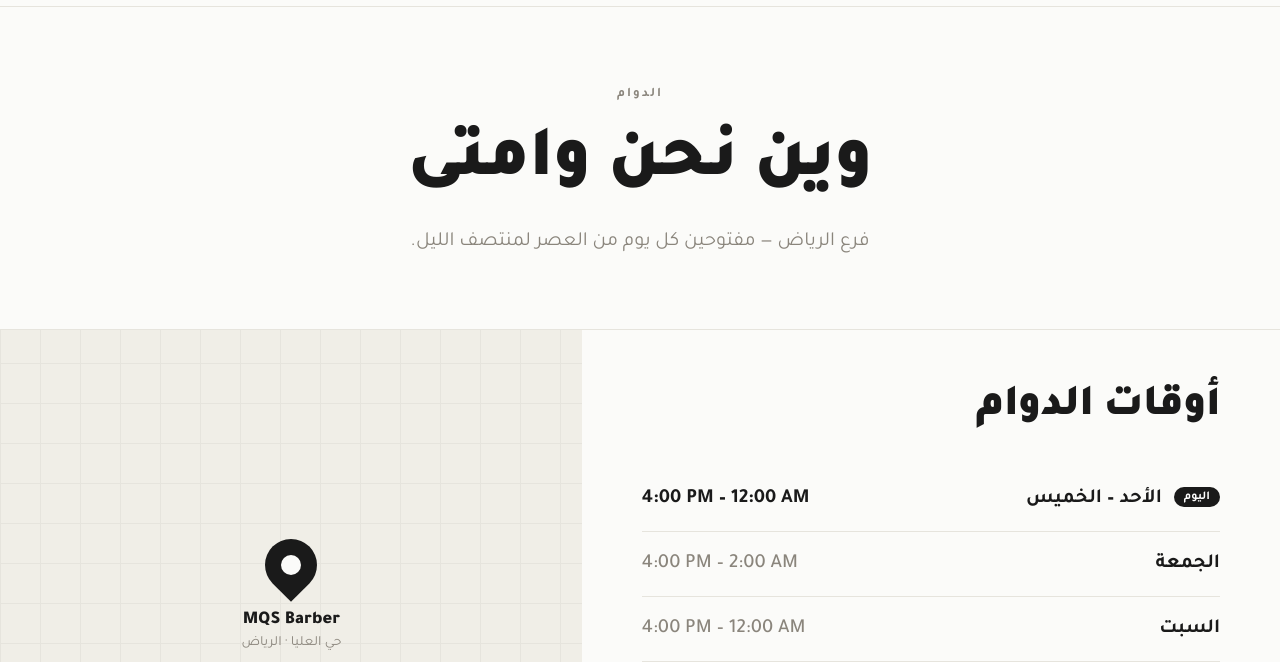
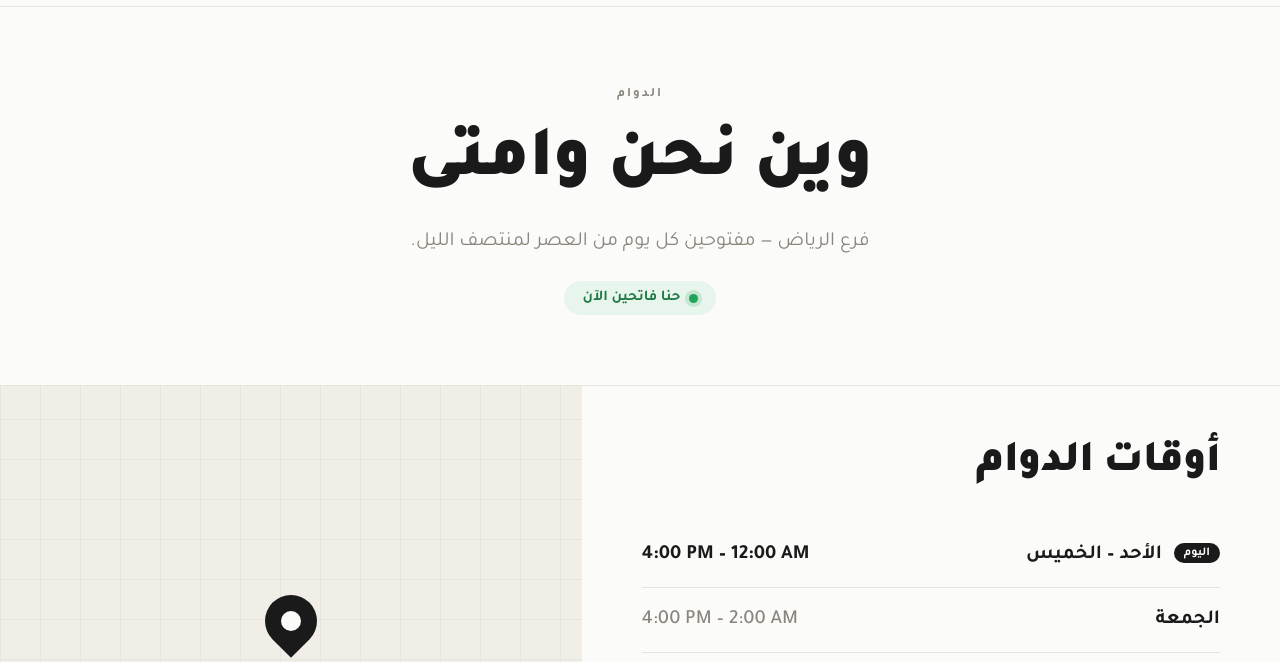
Before and after one commit to Ethar-Studio/barber-prototype-5, a plain HTML site: page hours.html in a window 1280 px wide. Shown: the part 96-758 px from the top of the page. Drawn offline with Linux system fonts and the light colour scheme.

Commit message:
Add live "حنا فاتحين" open/closed status badge on hours page
Computes current open state from the schedule (daily 4PM open;
midnight close, Fri until 2AM) and refreshes every minute.

Co-Authored-By: Claude Opus 4.8 (1M context) <noreply@anthropic.com>

```diff
--- a/hours.html
+++ b/hours.html
@@ -41,6 +41,12 @@
   .hrow .t{color:var(--mut);direction:ltr;font-weight:500}
   .hrow.today .t{color:var(--ink);font-weight:700}
   .today-badge{display:inline-block;background:var(--ink);color:#fff;font-size:12px;font-weight:700;padding:3px 10px;border-radius:30px;margin-left:12px;vertical-align:middle}
+  .open-status{display:inline-flex;align-items:center;gap:8px;font-weight:700;font-size:15px;padding:8px 18px;border-radius:40px;margin-top:22px}
+  .open-status .dot{width:9px;height:9px;border-radius:50%}
+  .open-status.is-open{background:#e8f5ec;color:#1f7a45}
+  .open-status.is-open .dot{background:#22a35a;box-shadow:0 0 0 4px rgba(34,163,90,.18)}
+  .open-status.is-closed{background:#f4eceb;color:#a23b2f}
+  .open-status.is-closed .dot{background:#c0392b}
   /* location details */
   .details{padding:52px 60px;border-bottom:1px solid var(--line);display:grid;grid-template-columns:repeat(3,1fr);gap:30px}
   .detail{padding:26px 0}
@@ -123,6 +129,7 @@
     <div class="lbl">الدوام</div>
     <h1>وين نحن وامتى</h1>
     <p>فرع الرياض — مفتوحين كل يوم من العصر لمنتصف الليل.</p>
+    <div id="openStatus" class="open-status is-closed"><span class="dot"></span><span class="txt">—</span></div>
   </div>
 
   <div class="main">
@@ -204,6 +211,35 @@
     </div>
   </footer>
 
+  <script>
+    (function () {
+      var el = document.getElementById('openStatus');
+      if (!el) return;
+      var dotTxt = el.querySelector('.txt');
+      // كل يوم يفتح 4:00 م. الإغلاق: الجمعة 2:00 ص (تمتد لفجر السبت)، باقي الأيام 12:00 منتصف الليل.
+      function isOpen(now) {
+        var day = now.getDay();          // 0=الأحد ... 6=السبت
+        var mins = now.getHours() * 60 + now.getMinutes();
+        var open = 16 * 60;              // 4:00 م
+        if (mins >= open) return true;   // من 4 العصر لمنتصف الليل لكل الأيام
+        // الساعات الأولى بعد منتصف الليل تتبع دوام الليلة السابقة
+        if (day === 6 && mins < 2 * 60) return true; // فجر السبت = امتداد ليلة الجمعة (حتى 2 ص)
+        return false;
+      }
+      function render() {
+        var now = new Date();
+        if (isOpen(now)) {
+          el.className = 'open-status is-open';
+          dotTxt.textContent = 'حنا فاتحين الآن';
+        } else {
+          el.className = 'open-status is-closed';
+          dotTxt.textContent = 'مغلق حالياً — نفتح 4:00 العصر';
+        }
+      }
+      render();
+      setInterval(render, 60000);
+    })();
+  </script>
 
 </body>
 </html>
```
